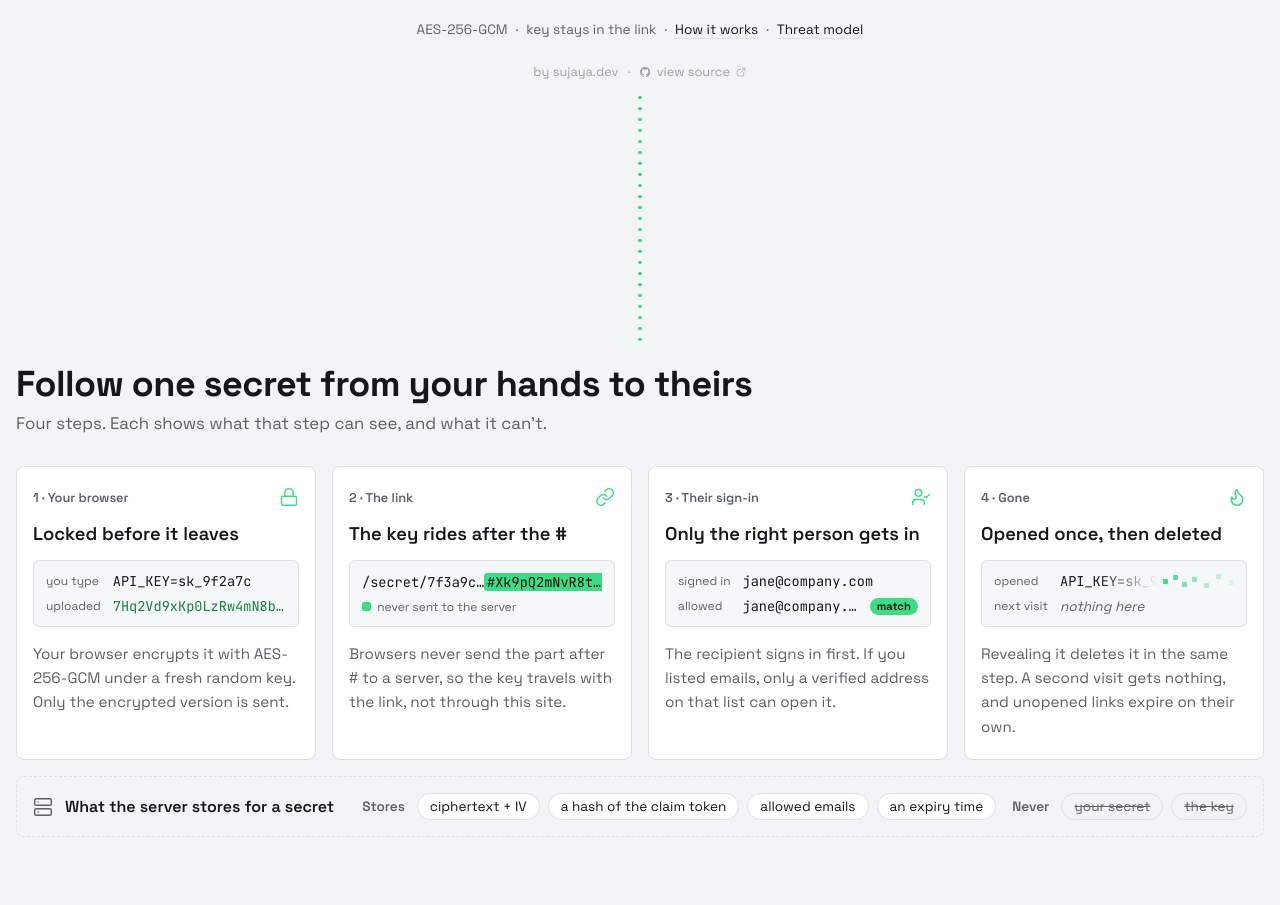
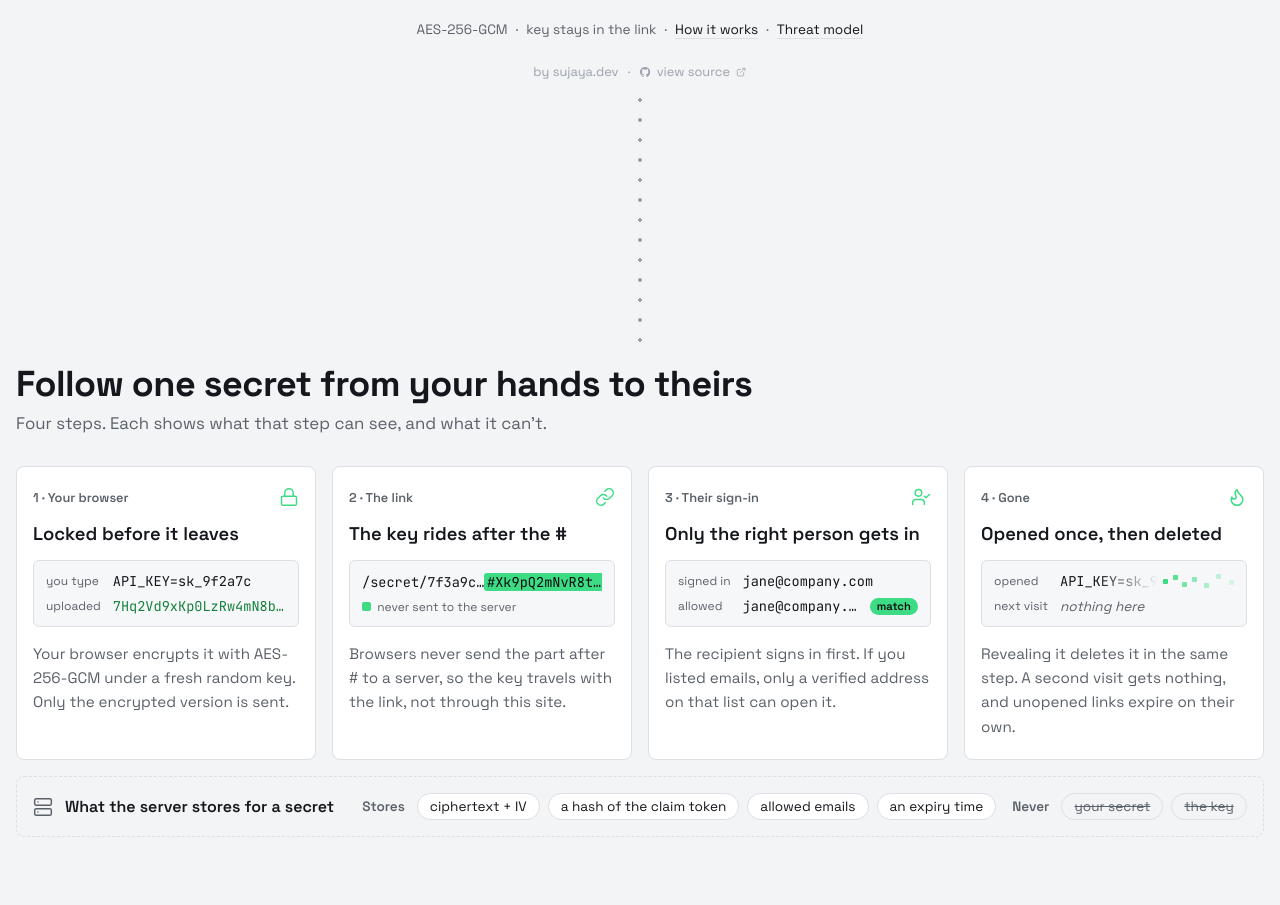
Before and after one commit to sujayamindev/secret-share-tool, a FastAPI app: template app/templates/create.html in a window 1280 px wide. Shown: the part 763-1668 px from the top of the page. Run offline with FastAPI, Linux system fonts and the light colour scheme; the template is opened without the code that fills it, so the values that code supplies are empty; parts of the project's set-up code (start-up, migrations or seed data) failed here and were passed over.

Commit message:
style(how): connector in the placeholder colour, sparser dots

```diff
--- a/app/static/style.css
+++ b/app/static/style.css
@@ -576,7 +576,7 @@ html {
   }
 }
 
-/* A dotted accent line that joins the two screens: it starts just under the
+/* A dotted line (the muted placeholder colour) that joins the two screens: it starts just under the
    footer at the seam and runs down to the heading, taking whatever room the
    section has (capped), so it always spans the gap instead of floating in
    it. Decorative, so it is a pseudo-element with no content. */
@@ -592,7 +592,7 @@ html {
   margin-top: -0.8rem;
   margin-bottom: 1rem;
   width: 4px;
-  background: radial-gradient(circle, var(--accent-surface) 1.6px, transparent 2px) 0 0 / 4px 11px repeat-y;
+  background: radial-gradient(circle, var(--placeholder) 1.6px, transparent 2px) 50% 50% / 4px 20px repeat-y;
 }
 
 .how h2 {
```
